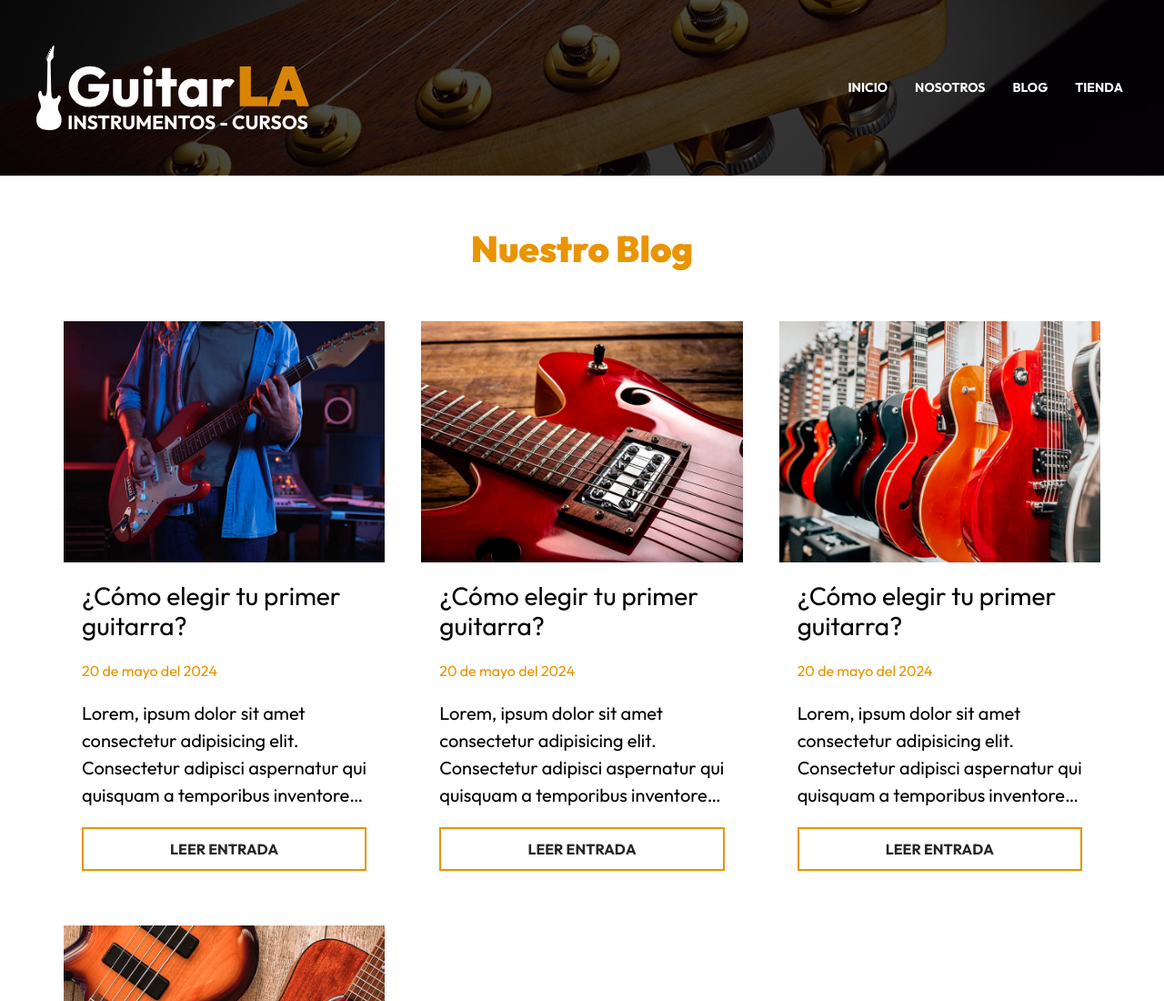
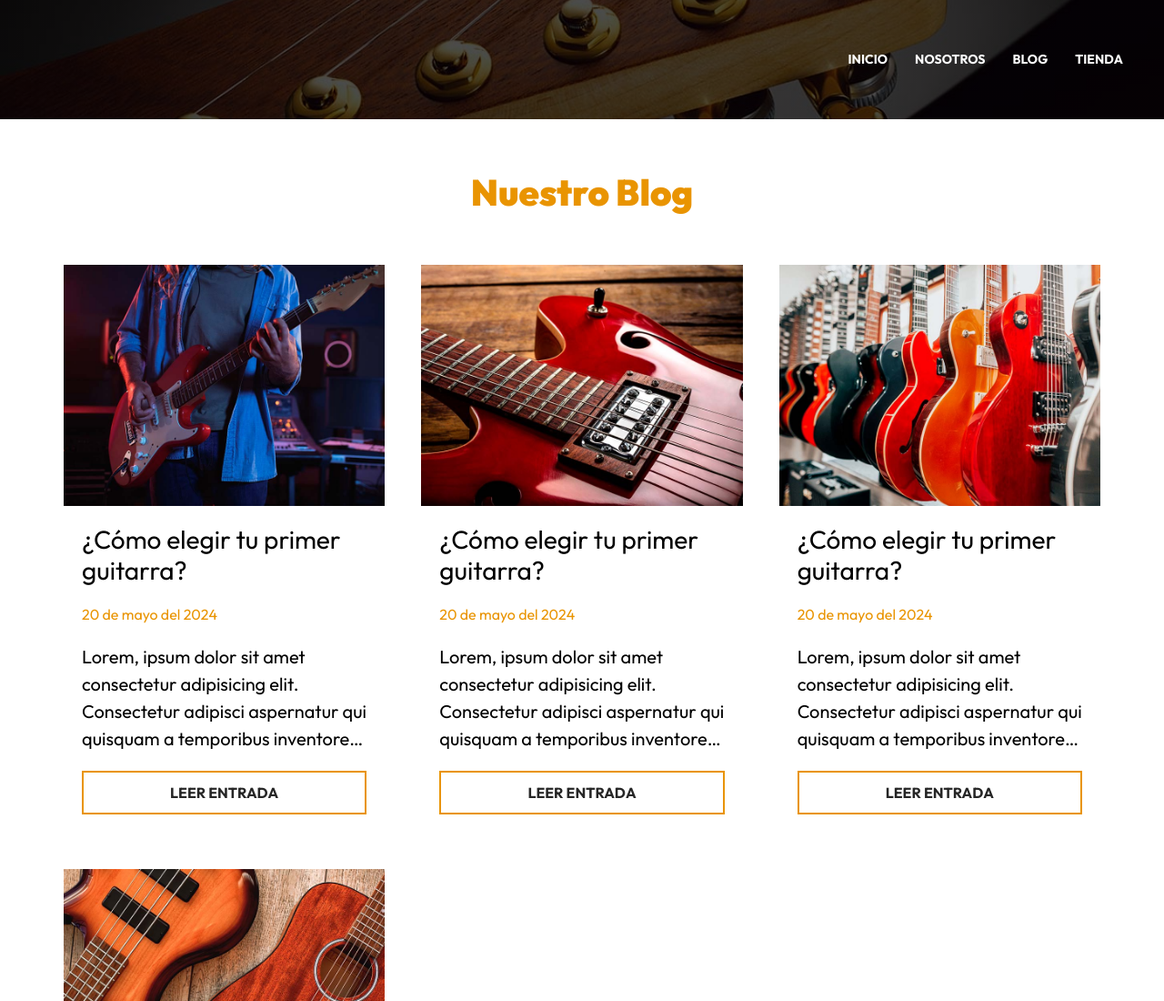
Before and after one commit to Aldosdlatorre/guitarla, a plain HTML site: page blog.html in a window 1280 px wide. Shown: the top 1100 px of the page at 91% size. Drawn offline with nearby package versions, Linux system fonts and the light colour scheme.

Commit message:
Comentando logo

```diff
--- a/blog.html
+++ b/blog.html
@@ -19,7 +19,7 @@
       <div class="header__contenedor">
         <div class="header__barra">
           <a href="#">
-            <img class="header__logo" src="img/logo.svg" alt="imagen logo" />
+            <!-- <img class="header__logo" src="img/logo.svg" alt="imagen logo" /> -->
           </a>
 
           <nav class="navegacion">
```
Also changed, not shown: entrada.html (+1 -1 lines), index.html (+1 -1 lines), nosotros.html (+1 -1 lines), producto.html (+1 -1 lines), tienda.html (+1 -1 lines).
